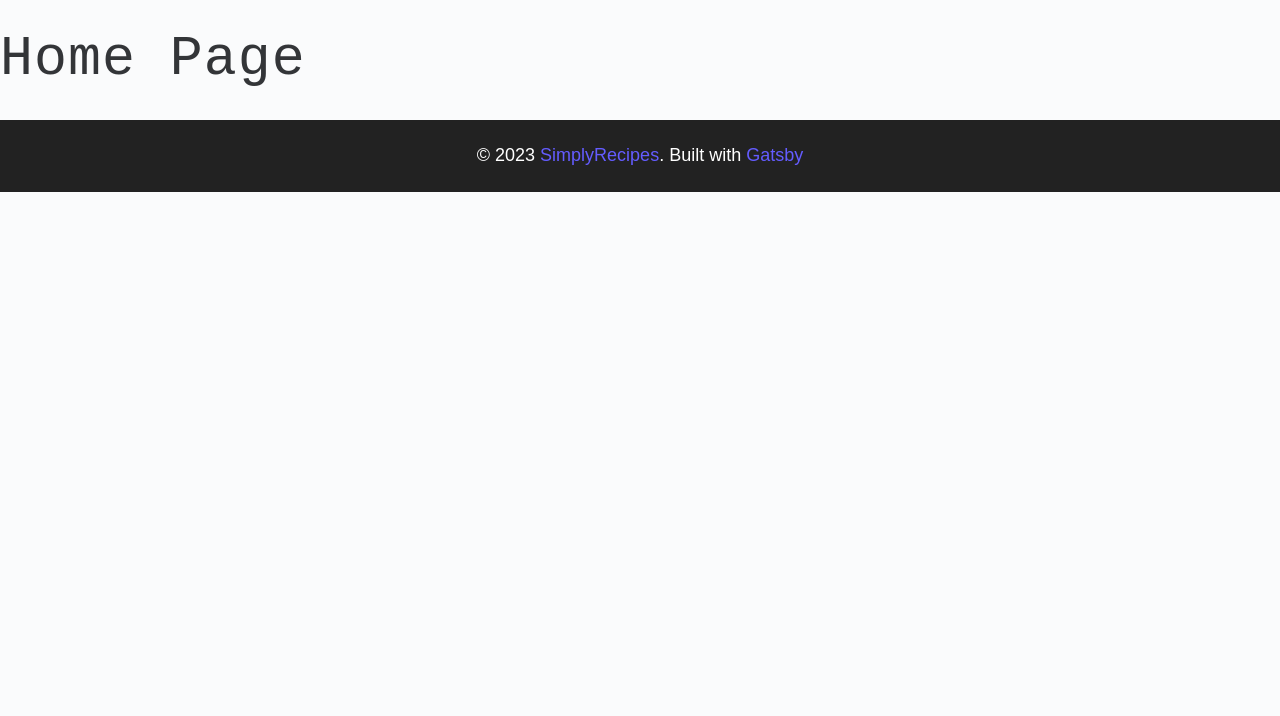
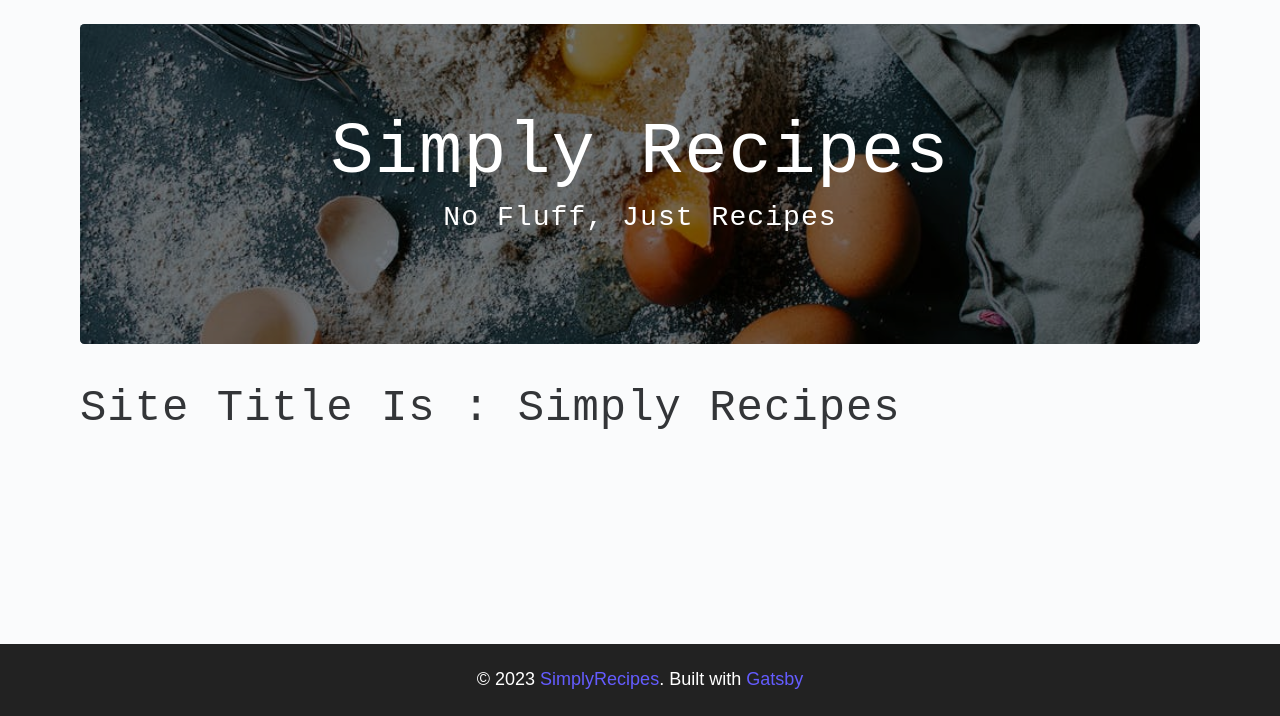
Before and after one commit to dennisison/gatsby-tutorial-simply-recipes, a Gatsby site: page / in a window 1280 px wide. Shown: the part 84-800 px from the top of the page. Built offline with nearby package versions, Linux system fonts and the light colour scheme; Gatsby itself is replaced by a stand-in of ours.

Commit message:
working on examples for graphql

```diff
--- a/gatsby-config.js
+++ b/gatsby-config.js
@@ -8,6 +8,17 @@
  * @type {import('gatsby').GatsbyConfig}
  */
 module.exports = {
+  siteMetadata: {
+    title: "Simply Recipes",
+    description: "Nice and clean recipes site",
+    author: "@johnsmilga",
+    person: { name: "john", age: 32 },
+    simpleData: ["item 1", "item 2"],
+    complexData: [
+      { name: "john", age: 32 },
+      { name: "susan", age: 21 },
+    ],
+  },
   plugins: [
     `gatsby-plugin-styled-components`,
     `gatsby-plugin-image`,
--- /dev/null
+++ b/src/examples/fetchData.js
@@ -0,0 +1,39 @@
+import React from "react";
+import { graphql, useStaticQuery } from "gatsby";
+
+const getData = graphql`
+  {
+    site {
+      siteMetadata {
+        author
+        description
+        simpleData
+        title
+        complexData {
+          age
+          name
+        }
+        person {
+          age
+          name
+        }
+      }
+    }
+  }
+`;
+
+const FetchData = () => {
+  const {
+    site: {
+      siteMetadata: { title },
+    },
+  } = useStaticQuery(getData);
+  return (
+    <div>
+      {/*<h2>Name : {data.site.siteMetadata.person.name}</h2>*/}
+      <h2>site title is : {title}</h2>
+    </div>
+  );
+};
+
+export default FetchData;
--- a/src/pages/index.js
+++ b/src/pages/index.js
@@ -1,10 +1,28 @@
 import * as React from "react";
 import Layout from "../components/Layout";
-
+import { StaticImage } from "gatsby-plugin-image";
+import FetchData from "../examples/fetchData";
 export default function Home() {
   return (
     <Layout>
-      <h1>Home Page</h1>
+      <main className="page">
+        <header className="hero">
+          <StaticImage
+            src="../assets/images/main.jpeg"
+            alt="eggs"
+            className="hero-img"
+            placeholder="tracedSVG"
+            layout="fullWidth"
+          ></StaticImage>
+          <div className="hero-container">
+            <div className="hero-text">
+              <h1>simply recipes</h1>
+              <h4>no fluff, just recipes</h4>
+            </div>
+          </div>
+        </header>
+        <FetchData />
+      </main>
     </Layout>
   );
 }
```
Also changed, not shown: src/examples/testing.js (added, +11 -0 lines).
